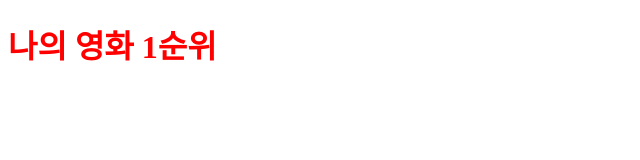
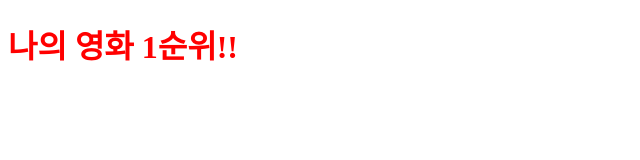
Before and after one commit to binbin-ai/web261007, a plain HTML site: page index.html in a window 1280 px wide. Shown: the full height of the page, 0-640 px from the left. Drawn offline with Linux system fonts and the light colour scheme.

Commit message:
index.html 변경

```diff
--- a/index.html
+++ b/index.html
@@ -7,6 +7,6 @@
     <link rel="stylesheet" href="./style.css">
 </head>
 <body>
-    <h1>나의 영화 1순위</h1>
+    <h1>나의 영화 1순위!!</h1>
 </body>
 </html>
```
